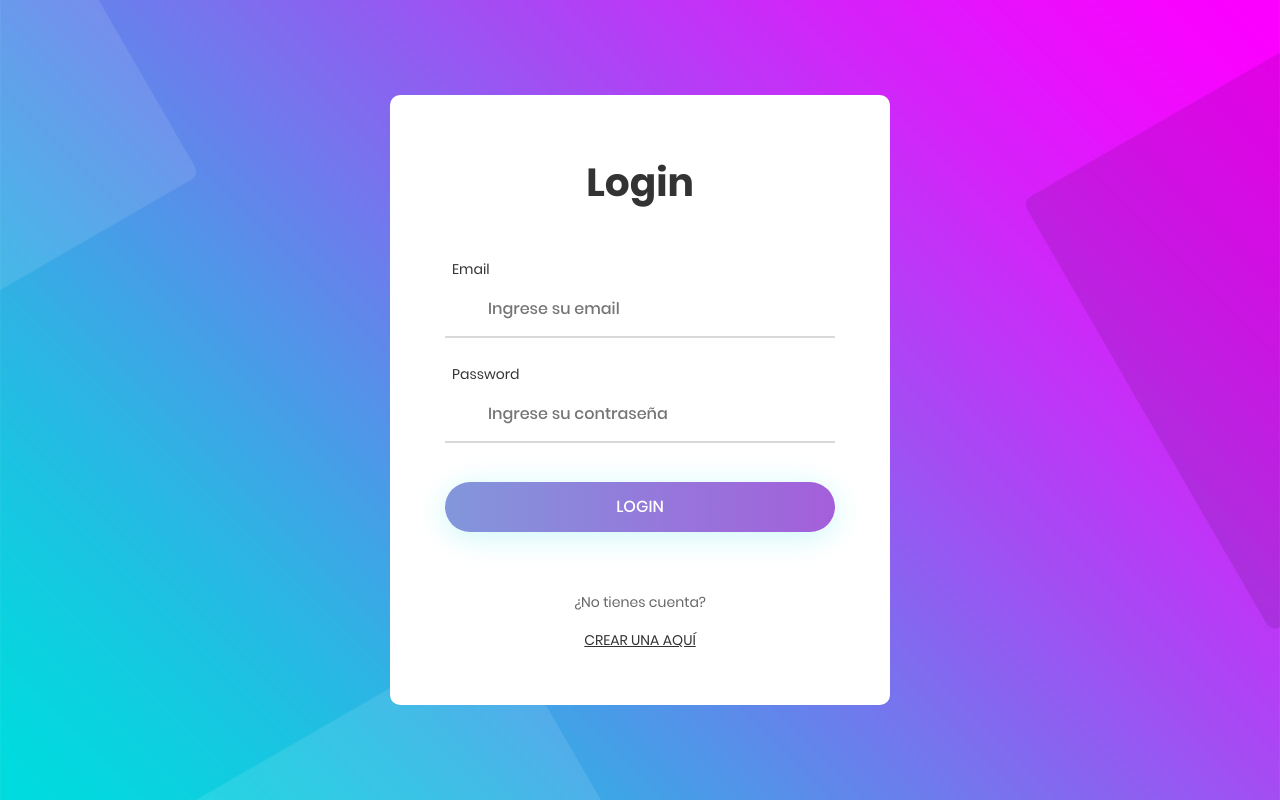
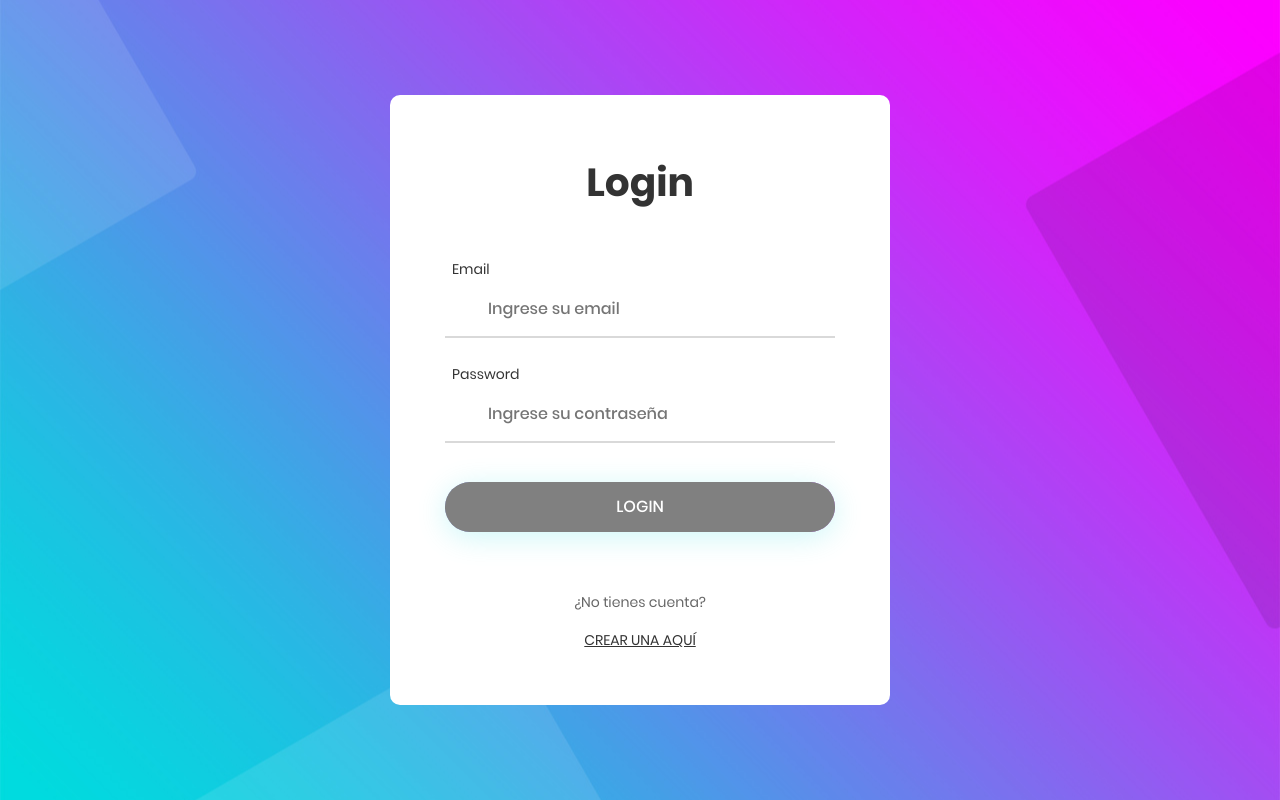
Before and after one commit to alejahndro02/authApp, an Angular app: page /auth/login in a window 1280 px wide. Built offline with nearby package versions, Linux system fonts and the light colour scheme.

Commit message:
Se agrego la propiedad disable y este esta deshabilitado si el fomulario de login no es valido

```diff
--- a/src/app/auth/pages/login/login.component.html
+++ b/src/app/auth/pages/login/login.component.html
@@ -31,7 +31,8 @@
         <div class="wrap-login100-form-btn">
             <div class="login100-form-bgbtn"></div>
             <button class="login100-form-btn"
-                type="submit">
+                type="submit"
+                [disabled]="loginForm.invalid">
                 Login
             </button>
         </div>
```
